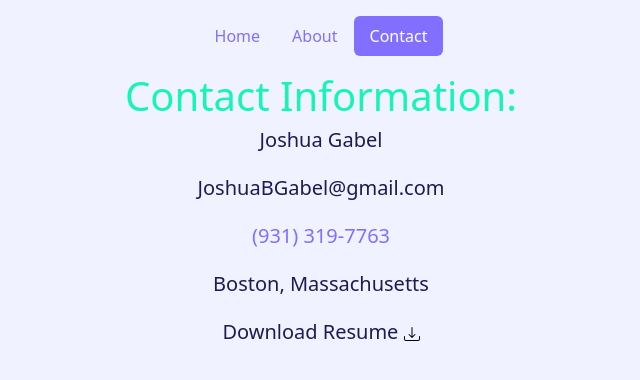
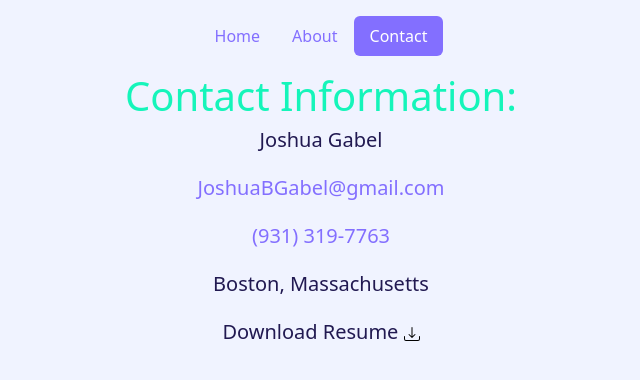
Before and after one commit to jbg295/portfolio, a plain HTML site: page contact.html in a window 1280 px wide. Shown: the whole page, without its empty margins (319-959 px from the left). Drawn offline with nearby package versions, Linux system fonts and the light colour scheme.

Commit message:
Update contact.html

```diff
--- a/contact.html
+++ b/contact.html
@@ -16,6 +16,13 @@
             color: #836FFF;
         }
 
+        .contact-link:hover {
+            color: #b3a7ff;
+
+        }
+
+
+
         .info {
             display: flex;
             flex-direction: column;
@@ -23,8 +30,6 @@
             width: 100vw;
             height: 100vh;
         }
-
-
     </style>
     <link rel="stylesheet" type="text/css" href="./style.css">
 </head>
@@ -40,12 +45,13 @@
         </header>
     </div>
     <div class="info">
-        <h1 >Contact Information:</h1>
+        <h1>Contact Information:</h1>
         <h3 class="lead mb-4">Joshua Gabel</h3>
-        <h3 class="lead mb-4">JoshuaBGabel@gmail.com</h3>
+        <h3 class="lead mb-4"><a class="contact-link" href="mailto: joshuabgabel@gmail.com">JoshuaBGabel@gmail.com</a></h3>
         <h3 class="lead mb-4"><a class="contact-link" href="tel:9313197763">(931) 319-7763</a></h3>
         <h3 class="lead mb-4">Boston, Massachusetts</h3>
-        <h3 class="lead mb-4">Download Resume <a href="./assets/Joshua_Gabel_Resume.pdf" download><img src="./assets/download.svg"></a> </h3>
+        <h3 class="lead mb-4">Download Resume <a href="./assets/Joshua_Gabel_Resume.pdf" download><img
+                    src="./assets/download.svg"></a> </h3>
 
 
 
```
